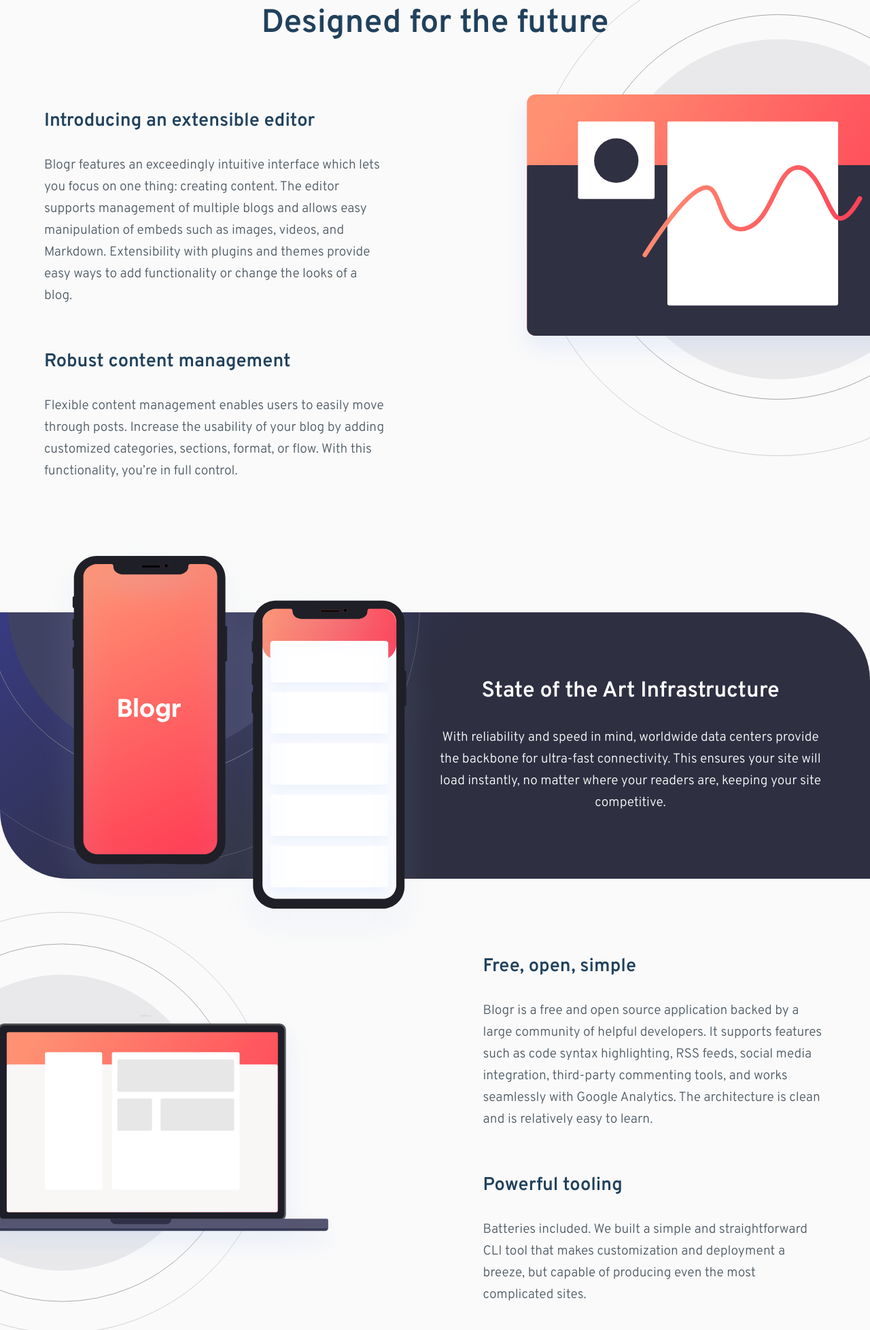
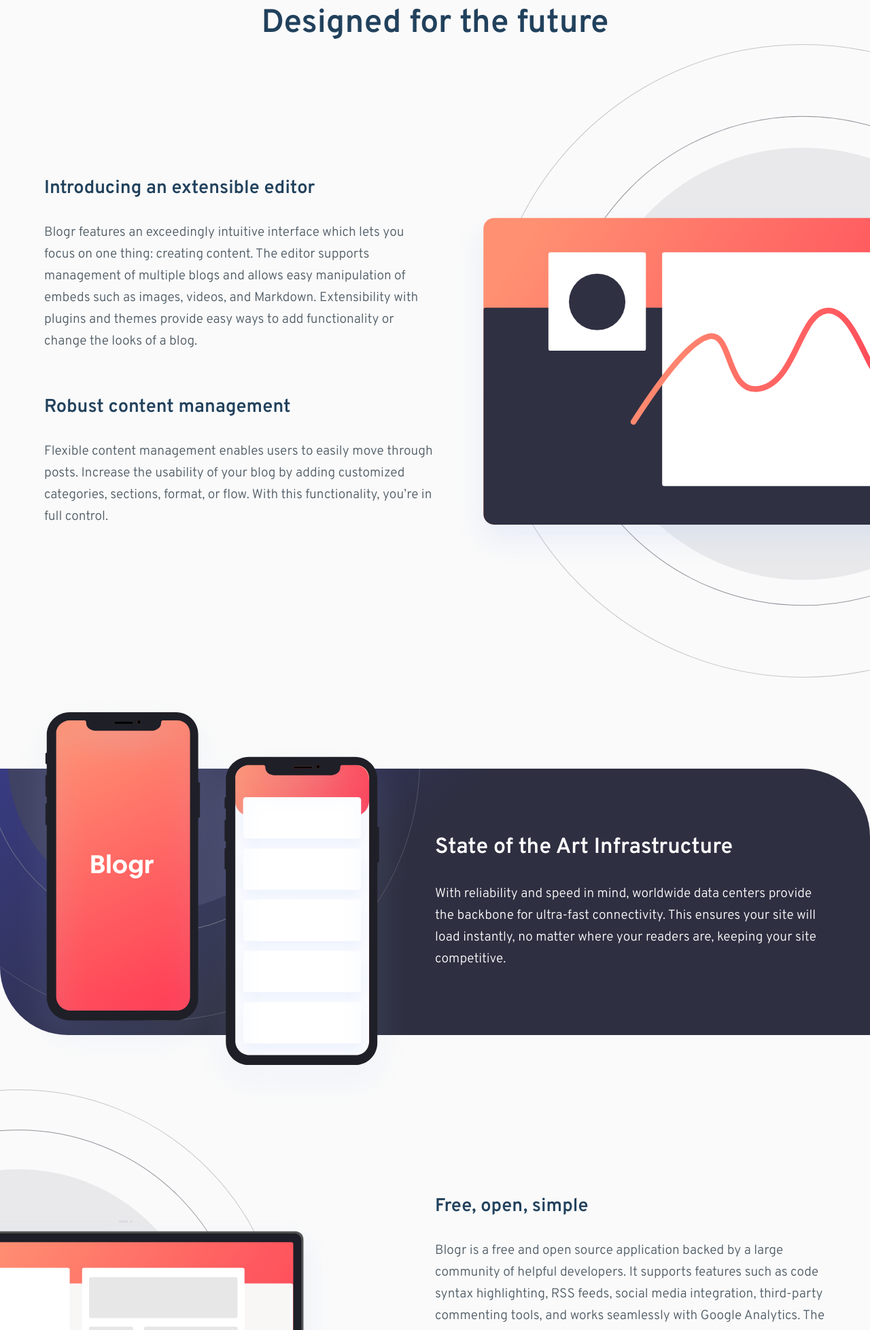
Before and after one commit to dtczelo/Blogr-landing-page, a plain HTML site: page index.html in a window 1280 px wide. Shown: the part 843-2800 px from the top of the page at 68% size. Drawn offline with Linux system fonts and the light colour scheme.

Commit message:
fix layouts section, add container for header-scrolled max-width

```diff
--- a/index.html
+++ b/index.html
@@ -61,6 +61,7 @@
     <div class="landing-page">
       <div class="landing-page__bg"></div>
       <header class="header">
+        <div class="header__wrapper">
           <div class="header__logo-container">
             <img src="./images/logo.svg" alt="Bussiness logo of Blogr">
           </div>
@@ -113,6 +114,7 @@
             <button class="btn">Sign Up</button>
           </div>
           <div class="header__mobile-btn">
+          </div>
         </div>
       </header>
       <section class="hero">
--- a/style.scss
+++ b/style.scss
@@ -196,14 +196,18 @@ h3 {
 
 .header {
     position: relative;
-    @extend %container-fluid;
     height: 20vh;
     display: flex;
-    justify-content: space-between;
     align-items: center;
     z-index: 4;
     transform: translateY(0);
     transition: transform 0.4s ease;
+    &__wrapper {
+        @extend %container-fluid;
+        display: flex;
+        justify-content: space-between;
+        align-items: center;
+    }
     &__logo-container {
         margin-right: 3rem;
     }
@@ -350,7 +354,6 @@ h3 {
     z-index: -2;
     &__title {
         font-size: calc(clamp(1.6rem, -0.875rem + 9.375vw, 3rem));
-        padding-bottom: 2rem;
         text-align: center;
     }
     &__container {
@@ -358,6 +361,7 @@ h3 {
         display: flex;
         flex-direction: column;
         justify-content: center;
+        align-items: center;
     }
     &__content {
         text-align: center;
@@ -392,8 +396,10 @@ h3 {
     &__img-container {
         width: 100%;
         height: 15vh;
+        margin: 0 auto;
         position: relative;
         top: -200px;
+        transform: translateX(0);
         text-align: left;
         & img {
             position: absolute;
@@ -432,6 +438,7 @@ h3 {
         display: flex;
         flex-direction: column;
         justify-content: center;
+        align-items: center;
     }
     &__content {
         text-align: center;
@@ -600,7 +607,8 @@ h3 {
 @media (min-width: 475px) {
     .second-section {
         &__img-container {
-            height: 40vh;
+            width: 80%;
+            height: 30vh;
         }
     }
 }
@@ -608,7 +616,7 @@ h3 {
 @media (min-width: 630px) {
     .second-section {
         &__img-container {
-            height: 60vh;
+            height: 44vh;
         }
     }
 }
@@ -629,9 +637,11 @@ h3 {
         &__container {
             flex-direction: row-reverse;
         }
+        &__title {
+            margin-bottom: 0;
+        }
         &__content {
-            width: 55%;
-            padding-right: 8rem;
+            width: 50%;
             text-align: left;
             & p {
                 margin-bottom: 4rem;
@@ -639,16 +649,16 @@ h3 {
         }
         &__img {
             & img {
-                position: absolute;
-                top: 6%;
-                right: -18%;
-                width: 60%;
+                position: relative;
+                left: 5%;
+                width: 170%;
                 z-index: -2;
             }
         }
     }
 
     .second-section {
+        text-align: left;
         &__container {
             flex-direction: row;
         }
@@ -656,6 +666,10 @@ h3 {
             width: 50%;
             height: 20vh;
             position: relative;
+            transform: translateX(-40px);
+        }
+        &__content {
+            width: 50%;
         }
         &__bg {
             background-position: -150px -400px;
@@ -667,8 +681,7 @@ h3 {
             flex-direction: row;
         }
         &__content {
-            width: 55%;
-            padding-left: 8rem;
+            width: 50%;
             text-align: left;
             & p {
                 margin-bottom: 4rem;
@@ -676,10 +689,9 @@ h3 {
         }
         &__img {
             & img {
-                position: absolute;
-                top: 6%;
-                left: -17%;
-                width: 60%;
+                position: relative;
+                left: -75%;
+                width: 170%;
                 z-index: -2;
             }
         }
```
Also changed, not shown: style.css, 1 other file. Lines whose indentation alone changed are shown as unchanged.
